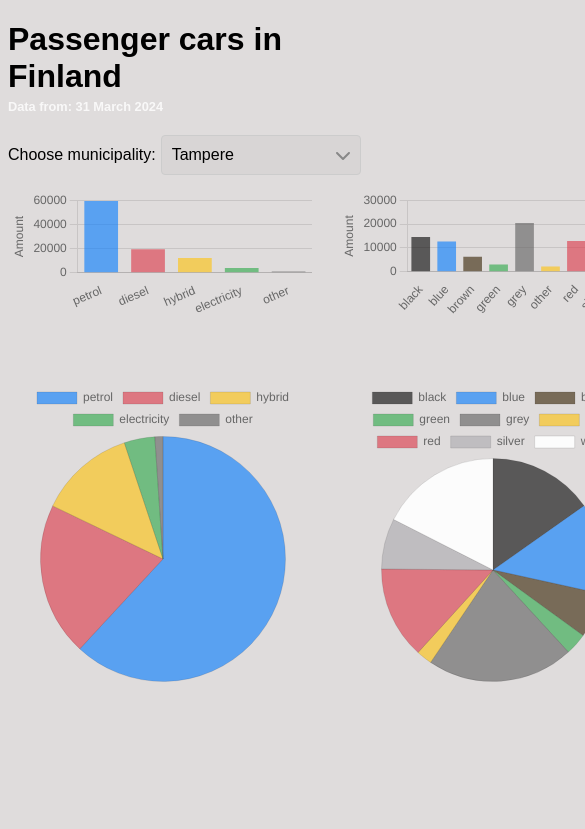
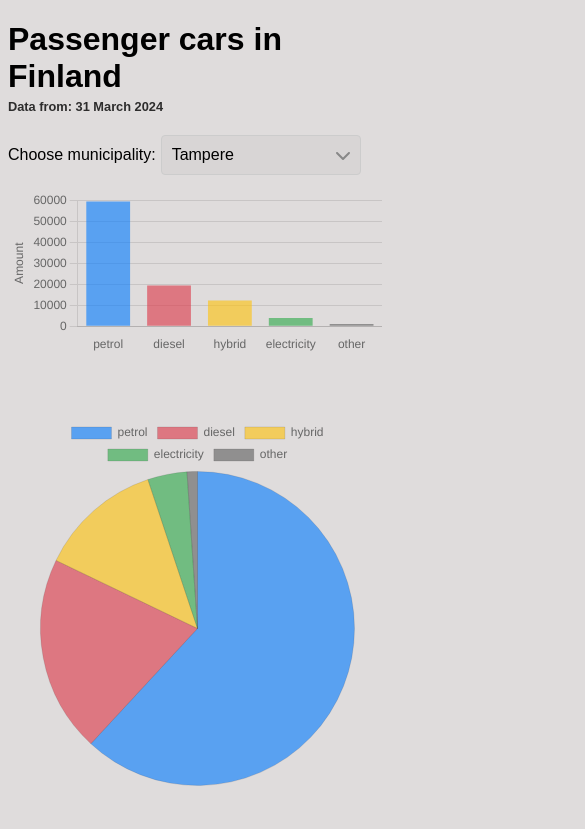
Before and after one commit to Tsingis/trafi-data, a React app: page / in a window 390 px wide. Shown: the top 829 px of the page, 585 px wide, since content can reach past the window. Built offline with nearby package versions, Linux system fonts and the light colour scheme; the HTML template or start-up script is replaced by a standard one.

Commit message:
Adjust grid layout

```diff
--- a/src/App.tsx
+++ b/src/App.tsx
@@ -122,19 +122,23 @@ function App() {
             data={selectedMunicipality.drivingForce}
             xAxisLabelMap={drivingForces}
             colorMap={drivingForcesColors}
-          ></BarChart>
-          <BarChart
-            data={selectedMunicipality.color}
-            colorMap={colors}
+            style={{ gridArea: "a" }}
           ></BarChart>
           <PieChart
             data={selectedMunicipality.drivingForce}
             labelMap={drivingForces}
             colorMap={drivingForcesColors}
+            style={{ gridArea: "b" }}
           />
+          <BarChart
+            data={selectedMunicipality.color}
+            colorMap={colors}
+            style={{ gridArea: "c" }}
+          ></BarChart>
           <PieChart
             data={selectedMunicipality.color}
             colorMap={colors}
+            style={{ gridArea: "d" }}
           ></PieChart>
         </div>
       )}
--- a/src/app.css
+++ b/src/app.css
@@ -7,7 +7,7 @@ html {
 .data-date {
   display: block;
   font-size: 0.4em;
-  color: rgba(255, 255, 255, 0.8);
+  color: rgba(0, 0, 0, 0.8);
   margin-top: 0.25em;
 }
 
@@ -16,6 +16,20 @@ html {
   grid-template-columns: 1fr 1fr;
   gap: 25px;
   max-width: 1000px;
+  grid-template-areas:
+    "a c"
+    "b d";
+}
+
+@media (max-width: 600px) {
+  .chart-grid {
+    grid-template-columns: 1fr;
+    grid-template-areas:
+      "a"
+      "b"
+      "c"
+      "d";
+  }
 }
 
 .search-container {
```
